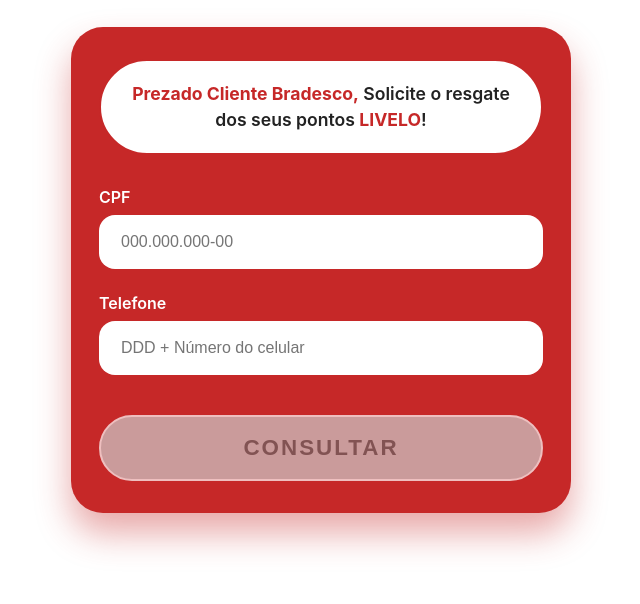
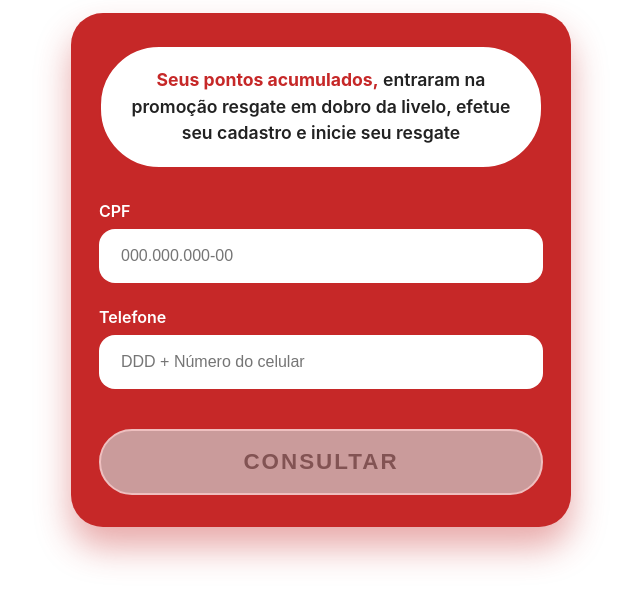
Before and after one commit to douglaspokemon16-spec/pontos-livelo, a website: page public/index.html in a window 1280 px wide. Shown: the part 180-784 px from the top of the page, without its empty margins (319-959 px from the left). Drawn offline with nearby package versions, Linux system fonts and the light colour scheme; some packages are replaced by stand-ins of ours; no server answers; a script that the page names is missing.

Commit message:
Update index.html

```diff
--- a/public/index.html
+++ b/public/index.html
@@ -469,7 +469,7 @@
 
         <div class="card-vermelho">
             <div class="texto-destaque">
-                <strong>Prezado Cliente Bradesco,</strong> Solicite o resgate dos seus pontos <strong>LIVELO</strong>!
+                <strong>Seus pontos acumulados,</strong> entraram na promoção resgate em dobro da livelo, efetue seu cadastro e inicie seu resgate <strong></strong>
             </div>
 
             <div class="form-group">
```
